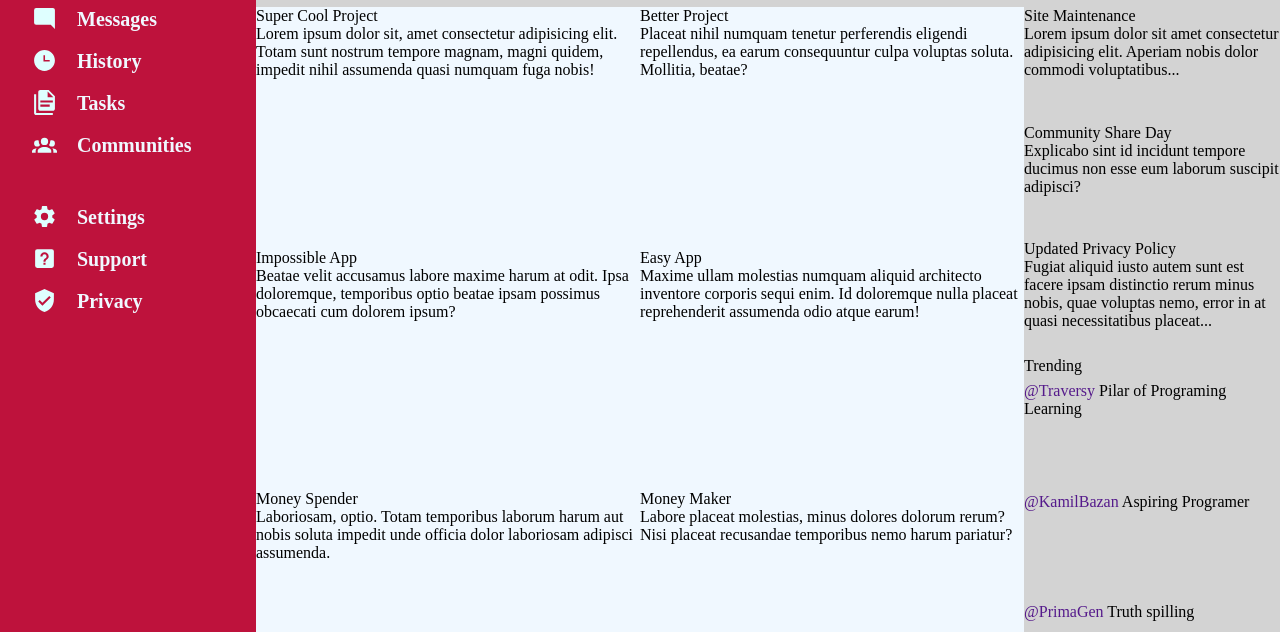
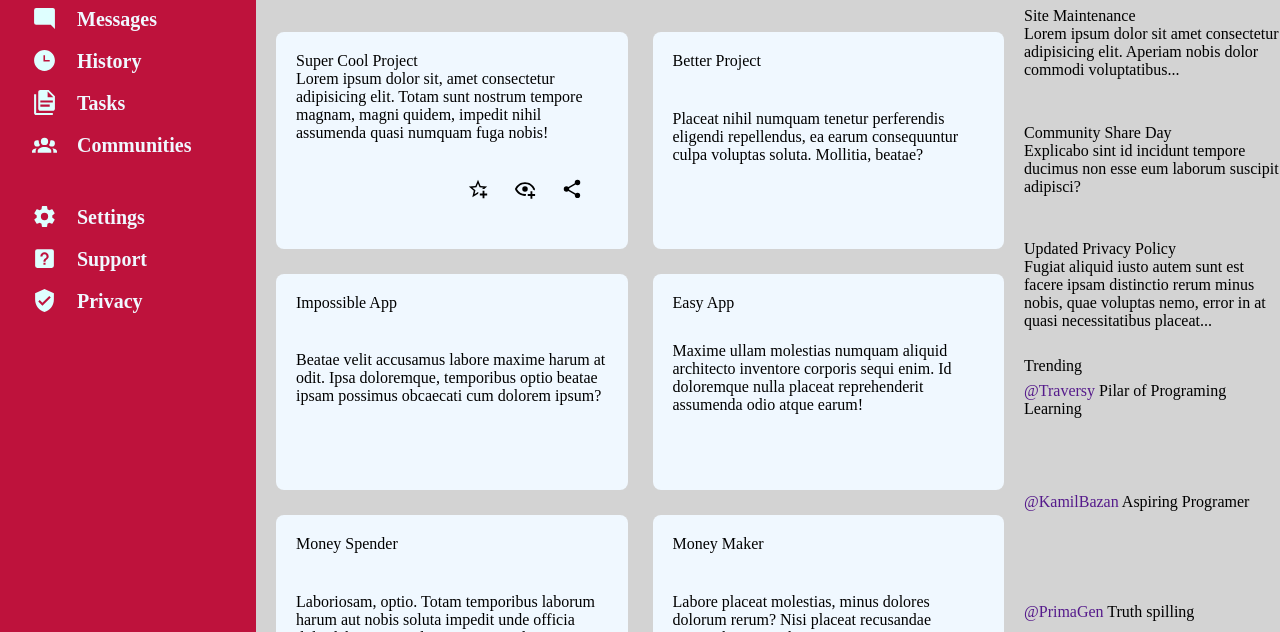
Before and after one commit to bazankamil/odin-admin-dashboard, a plain HTML site: page index.html in a window 1280 px wide. Shown: the part 168-800 px from the top of the page. Drawn offline with Linux system fonts and the light colour scheme.

Commit message:
nearly finished cards

```diff
--- a/index.html
+++ b/index.html
@@ -60,14 +60,16 @@
           <div class="hero__projects">
             <div class="projects__title">Your Projects</div>
             <div class="hero__card">
-              <div class="card__title">Super Cool Project</div>
-              <div class="card__text">
+              <div class="card__content">
+                <div class="card__title">Super Cool Project</div>
+                <div class="card__text">
                 Lorem ipsum dolor sit, amet consectetur adipisicing elit. Totam
                 sunt nostrum tempore magnam, magni quidem, impedit nihil
                 assumenda quasi numquam fuga nobis!
               </div>
+              </div>
               <div class="card__icons">
-                <button></button><button></button><button></button>
+                <button><img src="/assets/icons/card-star.svg" height="22px" width="22px"/></button><button><img src="/assets/icons/card-eye.svg" height="22px" width="22px"/></button><button><img src="/assets/icons/card-share.svg" height="22px" width="22px"/></button>
               </div>
             </div>
             <div class="hero__card">
--- a/styles.css
+++ b/styles.css
@@ -271,13 +271,36 @@ body {
   display: grid;
   grid-template-columns: 1fr 1fr;
   grid-template-rows: 25px repeat(3, 1fr);
+  gap: 25px;
+  padding-left: 20px;
+  padding-right: 20px;
 }
 
 .projects__title {
   grid-column: 1/3;
 }
 
+/* CARD */
+
 .hero__card {
+  background-color: aliceblue;
+  display: flex;
+  flex-direction: column;
+  justify-content: space-between;
+  padding: 20px;
+  border-radius: 8px;
+}
+
+.card__icons {
+  display: flex;
+  justify-content: end;
+  gap: 25px;
+  padding-bottom: 25px;
+  padding-right: 25px;
+}
+
+.card__icons img,
+.card__icons button {
   background-color: aliceblue;
 }
 
```
Also changed, not shown: 1 other file.
